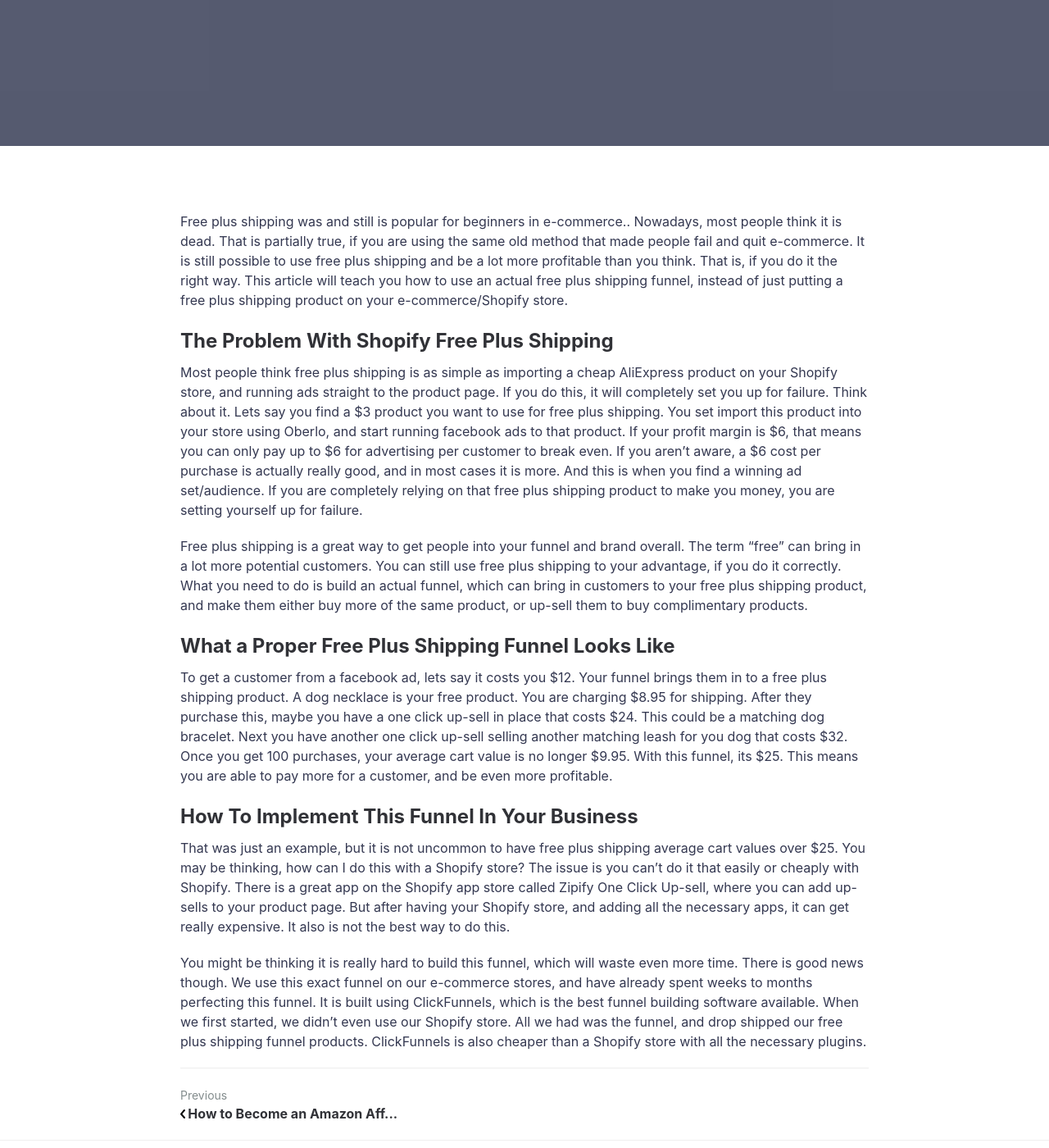
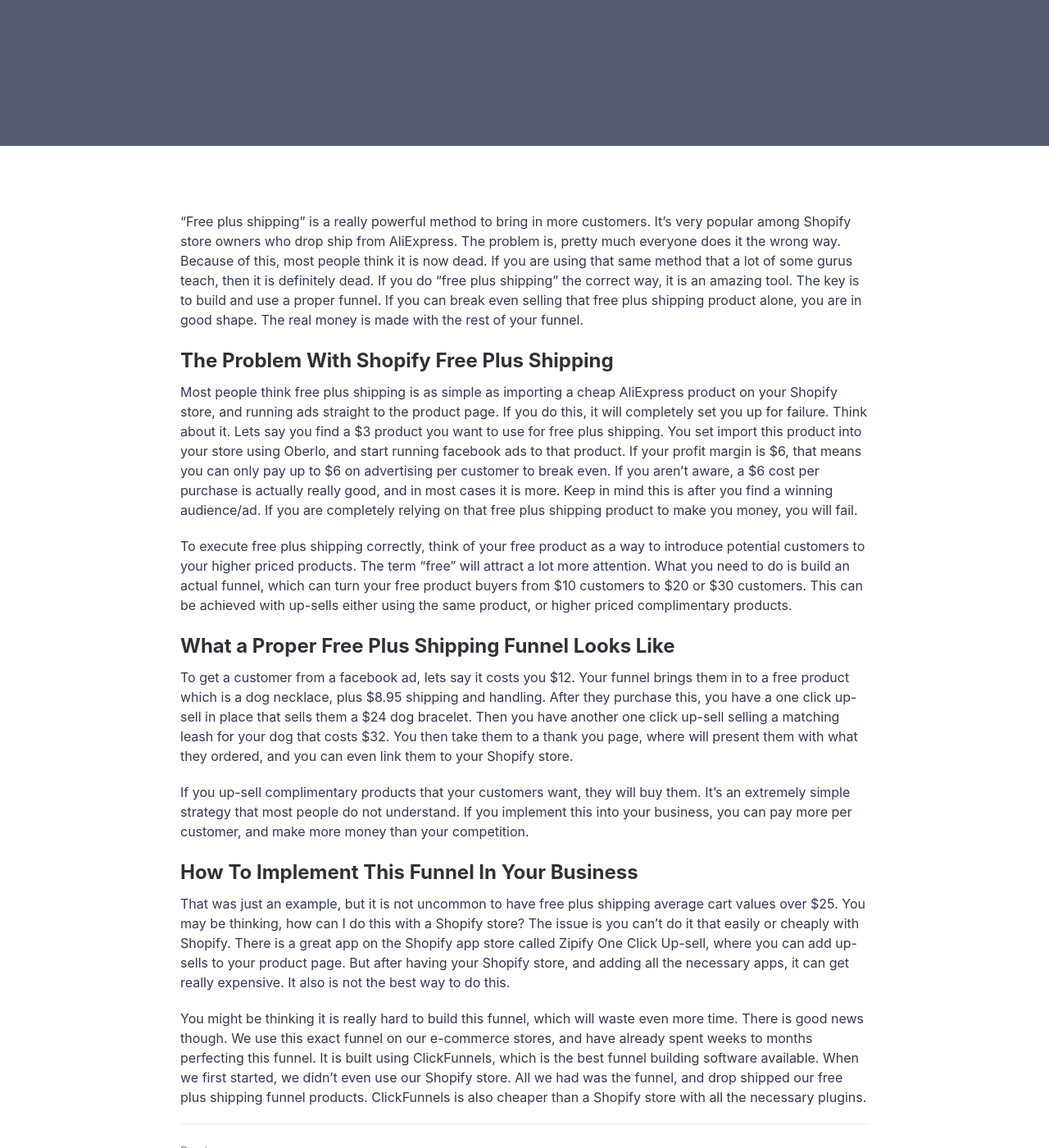
Before and after one commit to zabeehu/webtip, a Jekyll site: the page built from _posts/2018-9-6-hot-to-use-free-plus-shipping-in-2018.md, in a window 1280 px wide and 1400 px high, scrolled down 398 px. Shown: the whole window at 82% size. Built offline with Jekyll 4.4.1, drawn with Linux system fonts in a browser that asks for light colours.

Commit message:
Update from Forestry.io - Updated 2018-9-6-hot-to-use-free-plus-shipping-in-2018.md

```diff
--- a/_posts/2018-9-6-hot-to-use-free-plus-shipping-in-2018.md
+++ b/_posts/2018-9-6-hot-to-use-free-plus-shipping-in-2018.md
@@ -7,17 +7,19 @@ categories:
 - Funnels
 
 ---
-Free plus shipping was and still is popular for beginners in e-commerce.. Nowadays, most people think it is dead. That is partially true, if you are using the same old method that made people fail and quit e-commerce. It is still possible to use free plus shipping and be a lot more profitable than you think. That is, if you do it the right way. This article will teach you how to use an actual free plus shipping funnel, instead of just putting a free plus shipping product on your e-commerce/Shopify store.
+"Free plus shipping" is a really powerful method to bring in more customers. It's very popular among Shopify store owners who drop ship from AliExpress. The problem is, pretty much everyone does it the wrong way. Because of this, most people think it is now dead. If you are using that same method that a lot of some gurus teach, then it is definitely dead. If you do "free plus shipping" the correct way, it is an amazing tool. The key is to build and use a proper funnel. If you can break even selling that free plus shipping product alone, you are in good shape. The real money is made with the rest of your funnel.
 
 ## The Problem With Shopify Free Plus Shipping
 
-Most people think free plus shipping is as simple as importing a cheap AliExpress product on your Shopify store, and running ads straight to the product page. If you do this, it will completely set you up for failure. Think about it. Lets say you find a $3 product you want to use for free plus shipping. You set import this product into your store using Oberlo, and start running facebook ads to that product. If your profit margin is $6, that means you can only pay up to $6 for advertising per customer to break even. If you aren't aware, a $6 cost per purchase is actually really good, and in most cases it is more. And this is when you find a winning ad set/audience. If you are completely relying on that free plus shipping product to make you money, you are setting yourself up for failure.
+Most people think free plus shipping is as simple as importing a cheap AliExpress product on your Shopify store, and running ads straight to the product page. If you do this, it will completely set you up for failure. Think about it. Lets say you find a $3 product you want to use for free plus shipping. You set import this product into your store using Oberlo, and start running facebook ads to that product. If your profit margin is $6, that means you can only pay up to $6 on advertising per customer to break even. If you aren't aware, a $6 cost per purchase is actually really good, and in most cases it is more. Keep in mind this is after you find a winning audience/ad. If you are completely relying on that free plus shipping product to make you money, you will fail.
 
-Free plus shipping is a great way to get people into your funnel and brand overall. The term "free" can bring in a lot more potential customers. You can still use free plus shipping to your advantage, if you do it correctly. What you need to do is build an actual funnel, which can bring in customers to your free plus shipping product, and make them either buy more of the same product, or up-sell them to buy complimentary products.
+To execute free plus shipping correctly, think of your free product as a way to introduce potential customers to your higher priced products. The term "free" will attract a lot more attention. What you need to do is build an actual funnel, which can turn your free product buyers from $10 customers to $20 or $30 customers. This can be achieved with up-sells either using the same product, or higher priced complimentary products.
 
 ## What a Proper Free Plus Shipping Funnel Looks Like
 
-To get a customer from a facebook ad, lets say it costs you $12. Your funnel brings them in to a free plus shipping product. A dog necklace is your free product. You are charging $8.95 for shipping. After they purchase this, maybe you have a one click up-sell in place that costs $24. This could be a matching dog bracelet. Next you have another one click up-sell selling another matching leash for you dog that costs $32. Once you get 100 purchases, your average cart value is no longer $9.95. With this funnel, its $25. This means you are able to pay more for a customer, and be even more profitable.
+To get a customer from a facebook ad, lets say it costs you $12. Your funnel brings them in to a free product which is a dog necklace, plus $8.95 shipping and handling. After they purchase this, you have a one click up-sell in place that sells them a $24 dog bracelet. Then you have another one click up-sell selling a matching leash for your dog that costs $32. You then take them to a thank you page, where will present them with what they ordered, and you can even link them to your Shopify store.
+
+If you up-sell complimentary products that your customers want, they will buy them. It's an extremely simple strategy that most people do not understand. If you implement this into your business, you can pay more per customer, and make more money than your competition.
 
 ## How To Implement This Funnel In Your Business
 
```
